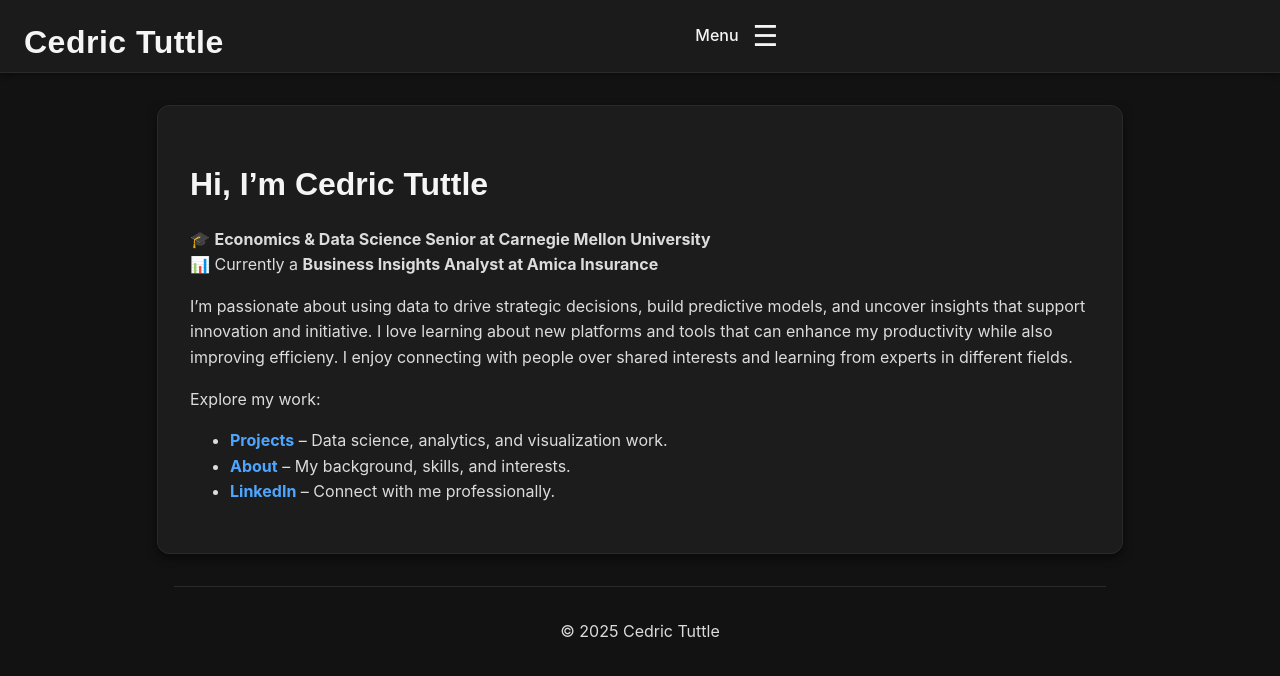
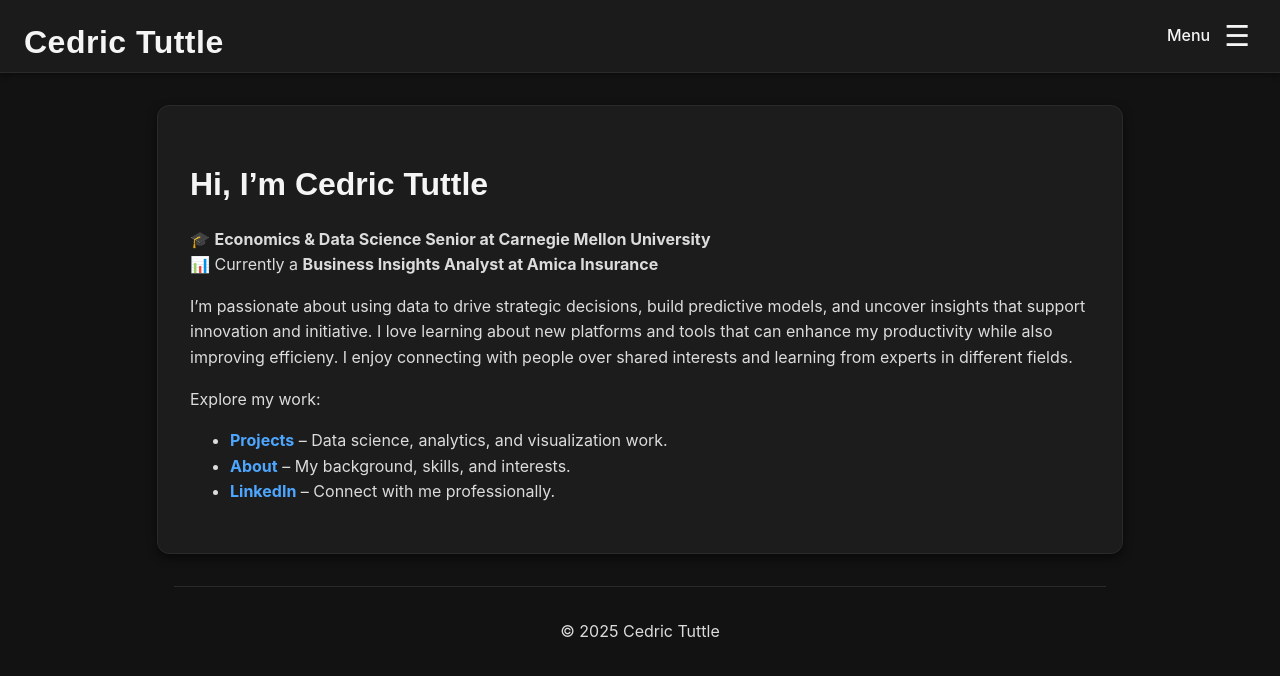
Before and after one commit to ctuttle123/cedrictuttle.github.io, a Jekyll site: the page built from index.md, in a window 1280 px wide. Shown: the top 676 px of the page. Built offline with Jekyll 4.4.1, drawn with Linux system fonts in a browser that asks for light colours.

Commit message:
Update custom.scss

```diff
--- a/_sass/custom.scss
+++ b/_sass/custom.scss
@@ -45,6 +45,7 @@
   align-items: center;
   gap: 0.5rem;
   cursor: pointer;
+  margin-left: auto; /* pushes it to the right corner */
 }
 
 .menu-label {
@@ -57,6 +58,7 @@
   font-size: 1.8rem;
   margin-left: 0; /* remove extra spacing */
 }
+
 
 .menu-toggle {
   user-select: none;
```
